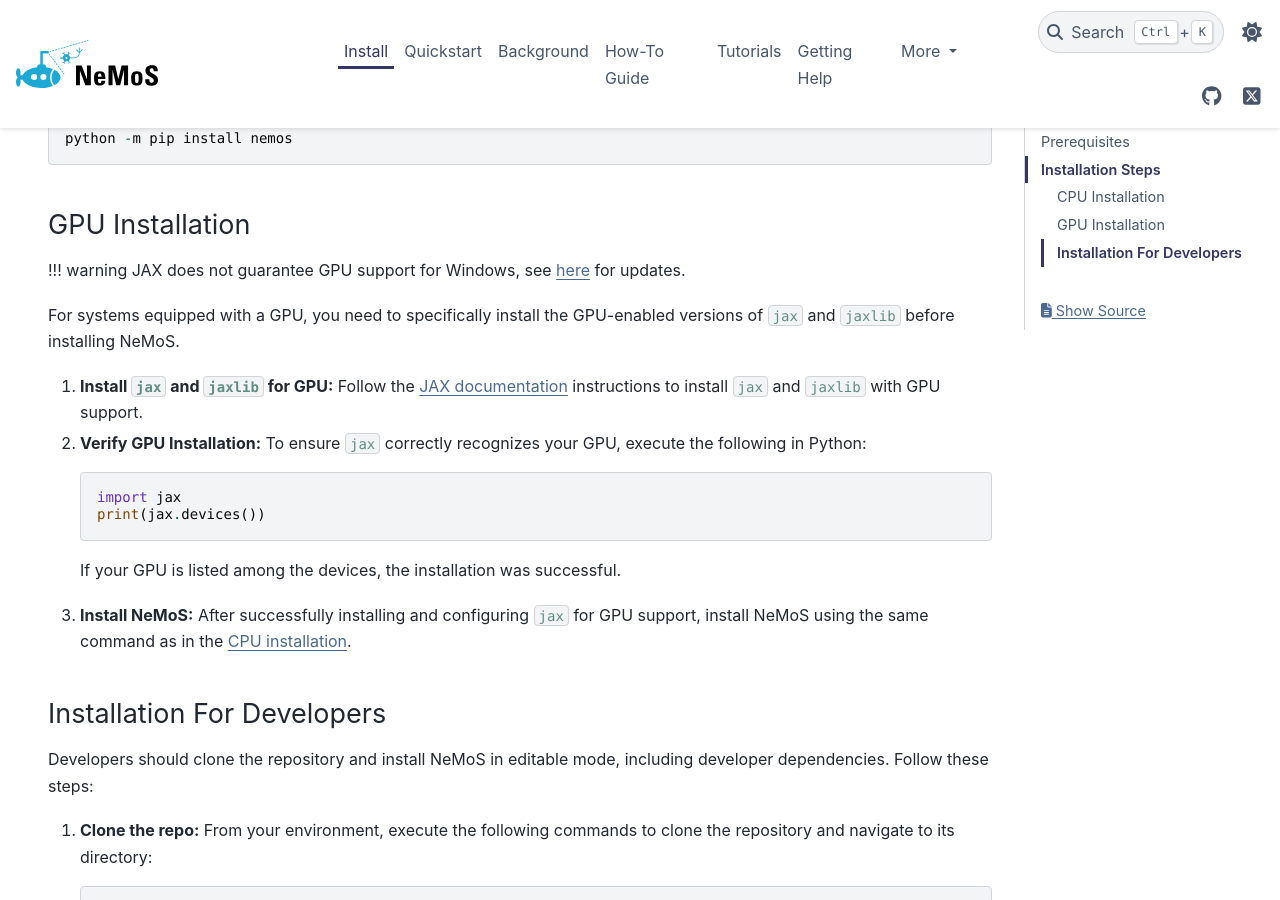
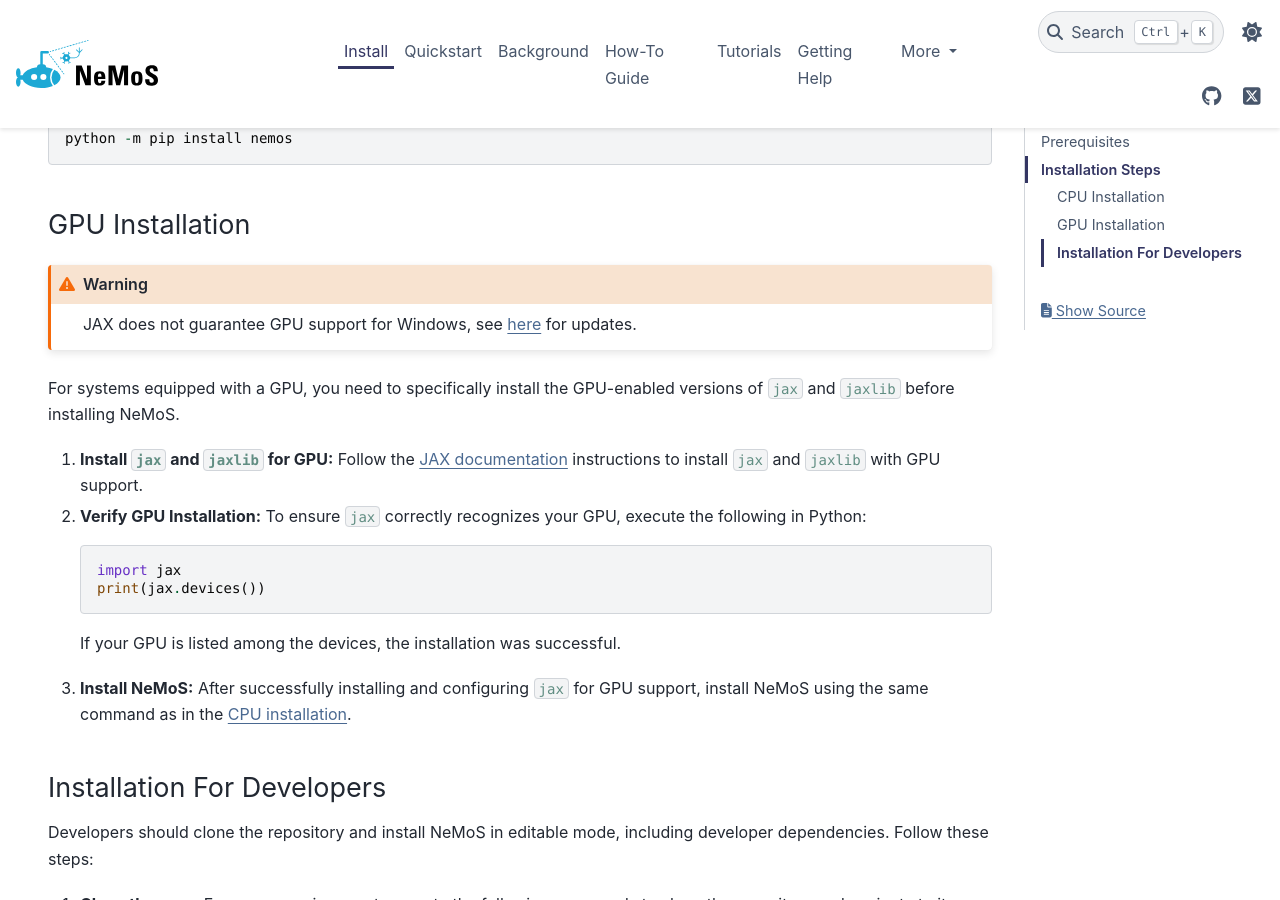
Before and after one commit to flatironinstitute/nemos, a Sphinx documentation site: the page built from docs/installation.md, in a window 1280 px wide and 900 px high, scrolled down 1622 px. Built offline with Sphinx 7.4.7 and the PyData theme 0.15.4, drawn with Linux system fonts in a browser that asks for light colours.

Commit message:
leftover admonition fix

```diff
--- a/docs/installation.md
+++ b/docs/installation.md
@@ -57,8 +57,11 @@
 
 ### GPU Installation
 
-!!! warning
-    JAX does not guarantee GPU support for Windows, see [here](https://jax.readthedocs.io/en/latest/installation.html#supported-platforms) for updates.
+:::{warning}
+
+JAX does not guarantee GPU support for Windows, see [here](https://jax.readthedocs.io/en/latest/installation.html#supported-platforms) for updates.
+
+:::
 
 For systems equipped with a GPU, you need to specifically install the GPU-enabled versions of `jax` and `jaxlib` before installing NeMoS.
 
```
